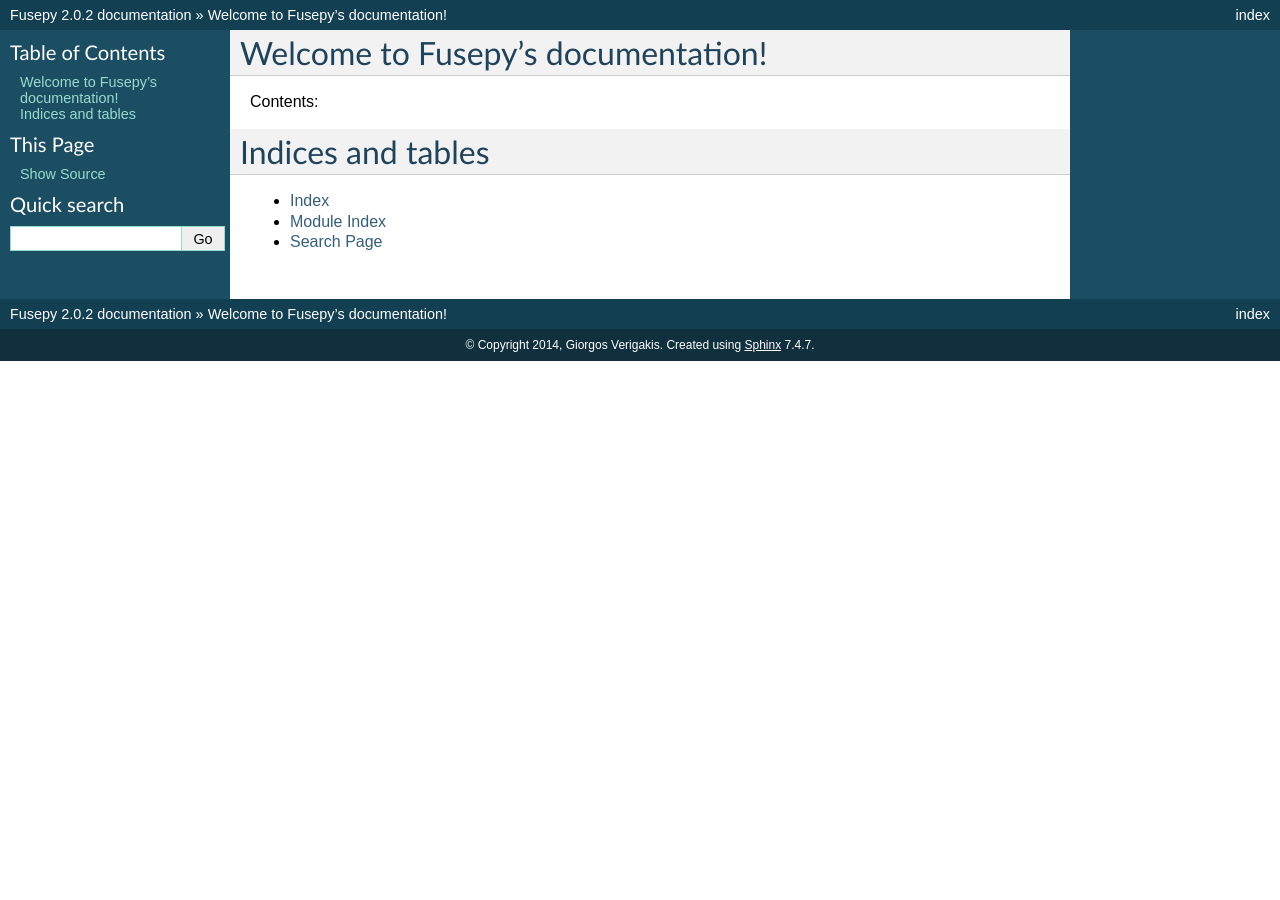
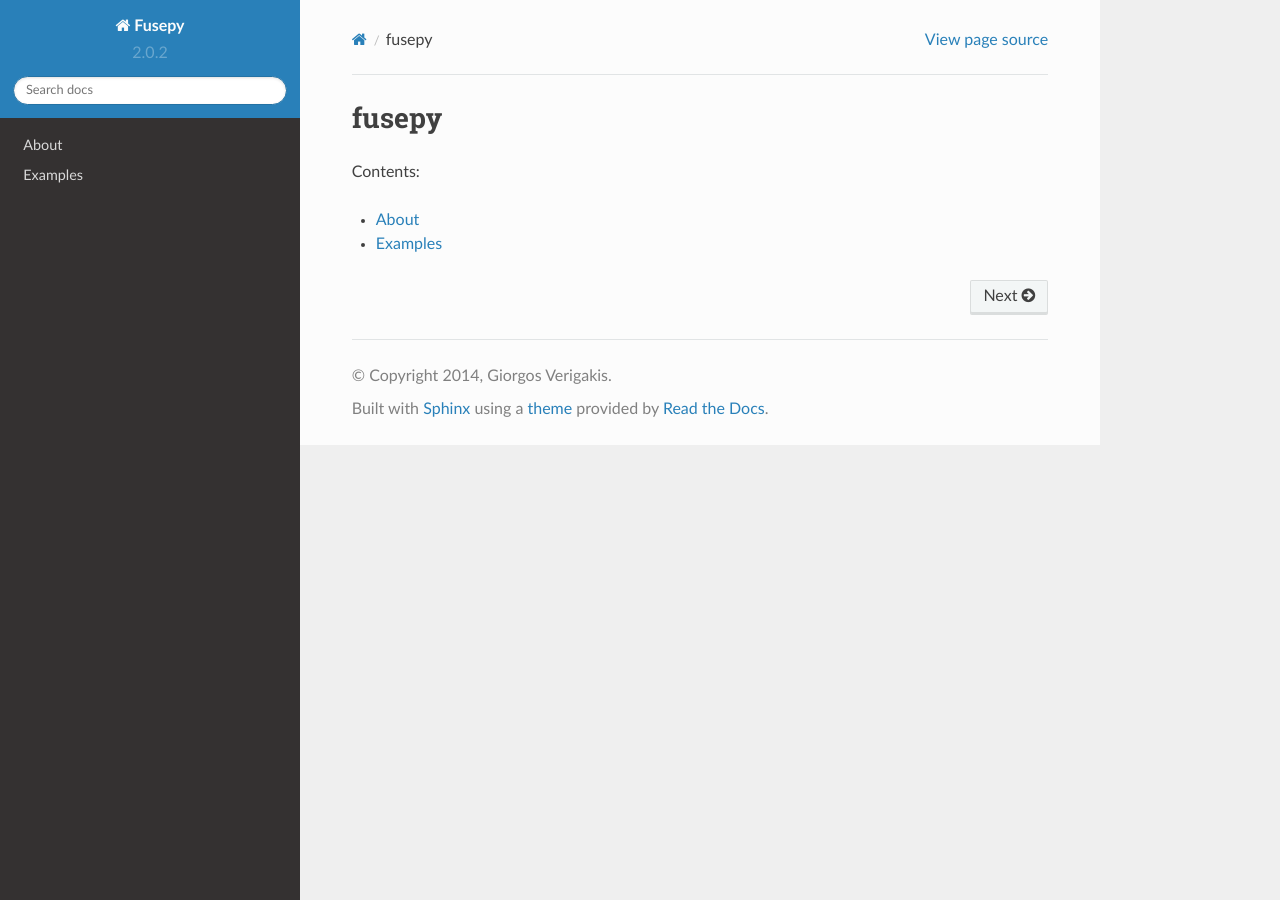
Before and after one commit to fusepy/fusepy, a Sphinx documentation site: the page built from doc/source/index.rst, in a window 1280 px wide. Built offline with Sphinx 7.4.7 and the Read the Docs theme 2.0.0, drawn with Linux system fonts in a browser that asks for light colours.

Commit message:
Added existing doc

```diff
--- a/doc/source/conf.py
+++ b/doc/source/conf.py
@@ -15,10 +15,12 @@
 import sys
 import os
 
+import sphinx_rtd_theme
+
 # If extensions (or modules to document with autodoc) are in another directory,
 # add these directories to sys.path here. If the directory is relative to the
 # documentation root, use os.path.abspath to make it absolute, like shown here.
-#sys.path.insert(0, os.path.abspath('.'))
+sys.path.insert(0, os.path.abspath('../../'))
 
 # -- General configuration ------------------------------------------------
 
@@ -102,7 +104,7 @@
 
 # The theme to use for HTML and HTML Help pages.  See the documentation for
 # a list of builtin themes.
-html_theme = 'default'
+html_theme = "sphinx_rtd_theme"
 
 # Theme options are theme-specific and customize the look and feel of a theme
 # further.  For a list of options available for each theme, see the
@@ -110,7 +112,7 @@
 #html_theme_options = {}
 
 # Add any paths that contain custom themes here, relative to this directory.
-#html_theme_path = []
+html_theme_path = [sphinx_rtd_theme.get_html_theme_path()]
 
 # The name for this set of Sphinx documents.  If None, it defaults to
 # "<project> v<release> documentation".
--- a/doc/source/index.rst
+++ b/doc/source/index.rst
@@ -1,21 +1,10 @@
-.. Fusepy documentation master file, created by
-   sphinx-quickstart on Tue Jul 15 16:09:00 2014.
-   You can adapt this file completely to your liking, but it should at least
-   contain the root `toctree` directive.
-
-Welcome to Fusepy's documentation!
-==================================
+fusepy
+======
 
 Contents:
 
 .. toctree::
-   :maxdepth: 2
+   :titlesonly:
 
-
-
-Indices and tables
-==================
-
-* :ref:`genindex`
-* :ref:`modindex`
-* :ref:`search`
+   about
+   examples
```
Also changed, not shown: doc/source/about.rst (added, +15 -0 lines), doc/source/examples.rst (added, +31 -0 lines).
